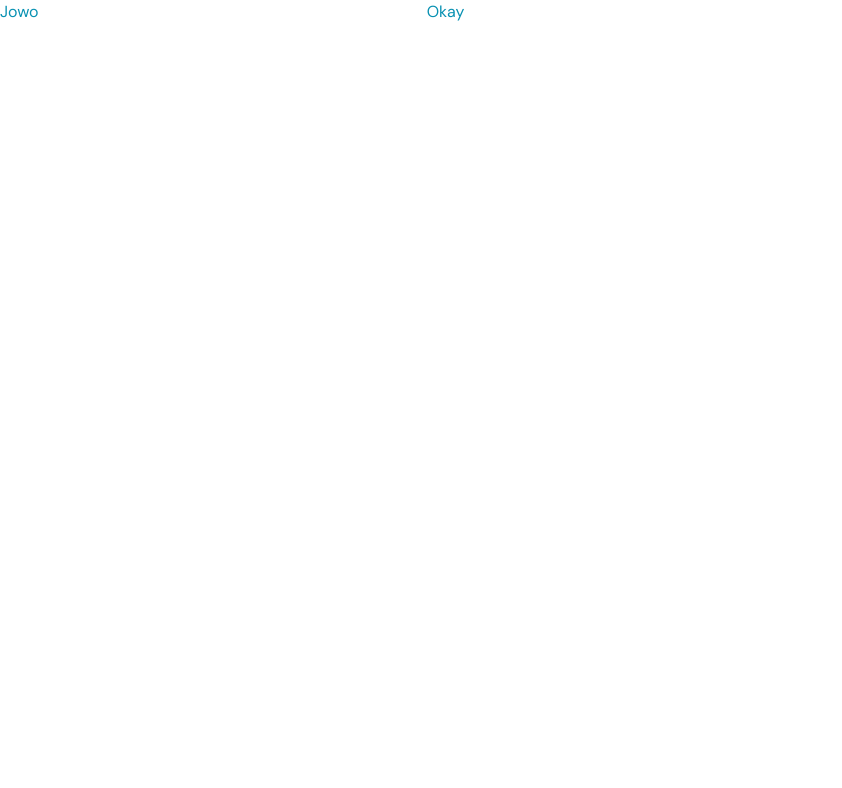
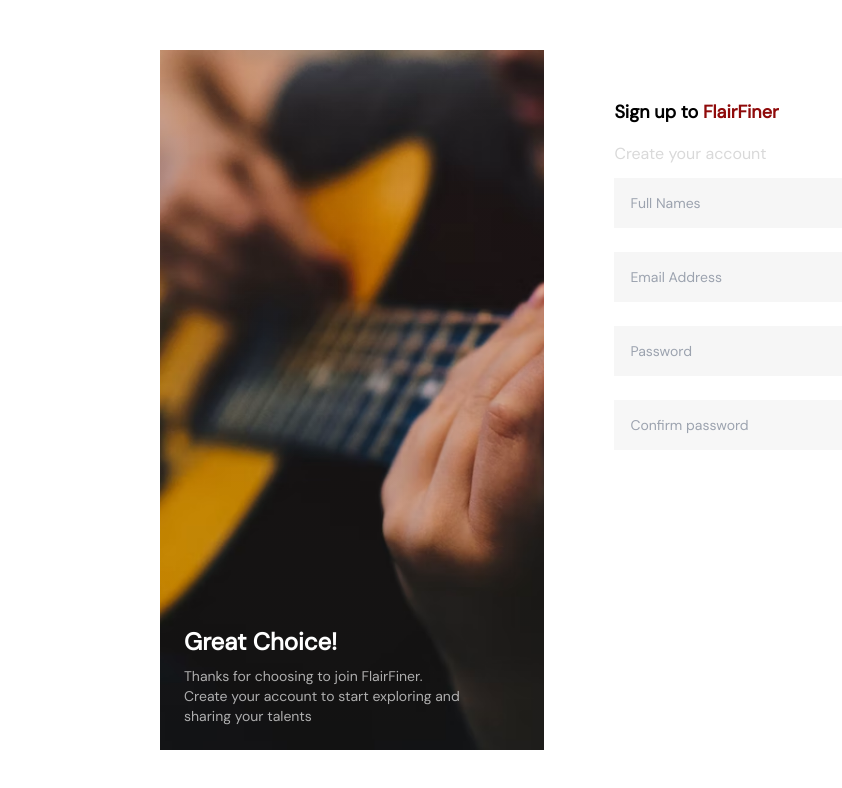
Before and after one commit to the-coder-kalisa/FlairFiner_frontend, a React (Vite) app: page /signup in a window 1280 px wide. Shown: the top 788 px of the page, without its empty margins (0-842 px from the left). Built offline with nearby package versions, Linux system fonts and the light colour scheme.

Commit message:
Going in linux

```diff
--- a/package.json
+++ b/package.json
@@ -9,6 +9,9 @@
     "preview": "vite preview"
   },
   "dependencies": {
+    "@emotion/react": "^11.10.6",
+    "@emotion/styled": "^11.10.6",
+    "@mui/material": "^5.11.10",
     "react": "^18.2.0",
     "react-dom": "^18.2.0",
     "react-router-dom": "^6.8.1"
--- a/src/components/signup/Signup.tsx
+++ b/src/components/signup/Signup.tsx
@@ -1,11 +1,16 @@
 import React from 'react'
-import './Signup.css'
-const Signup=()=> {
+// import 'Signup.css'
+
+import SignupLeft from './SignupLeft'
+import SignupRight from './SignupRight'
+const Signup : React.FC=()=> {
   return (
-    <div className="h-screen w-screen bg-white flex flex-row text-cyan-600">
+    <div className="lg:h-screen lg:w-screen flex items-center justify-center flex-row bg-white">
+    <div className='w-9/12 h-[87.5%] flex flex-row '>
 
-    <div id='left' className='w-1/3 bg-["A30404"] bg-cover'>Jowo</div>
-    <div id='right' className="w-2/3 ">Okay</div>
+   <SignupLeft  />
+   <SignupRight />
+    </div>
     </div>
   )
 }
--- a/src/components/signup/SignupLeft.tsx
+++ b/src/components/signup/SignupLeft.tsx
@@ -1,8 +1,12 @@
 import React from 'react'
-
-const SignupLeft=()=> {
+import './style/Signup.css'
+import '../.././index.css'
+const SignupLeft: React.FC= () => {
   return (
-    <div>SignupLeft</div>
+    <div className='text-white lg:flex flex-col signup-left w-[40%] justify-end p-6 hidden '>
+        <h2 className='md py-2'>Great Choice!</h2>
+        <span className='text-sm text-[rgba(255,255,255,0.66)] '>Thanks for choosing to join FlairFiner.<br />Create your account to start exploring and <br />sharing your talents </span>
+    </div>
   )
 }
 export default SignupLeft
--- a/src/components/signup/SignupRight.tsx
+++ b/src/components/signup/SignupRight.tsx
@@ -3,7 +3,21 @@ import React from 'react'
 
 const SignupRight=()=>{
   return (
-    <div>SignupRight</div>
+    <div className='bg-white w-[60%] lg:h-full p-8'>
+      <div className='leading-6 mx-auto w-[85%] '>
+        <h1 className='text-black text-lg lg:font-bold py-4 '>Sign up to <span className='text-[#8F0A0A]'>FlairFiner</span>
+        </h1>
+        <span className='text-[#D9D9D9]'>Create your account</span>
+      </div>
+      <div className='mx-auto w-[85%] pt-3'>
+        <input className='outline-none p-3 bg-[#F6F6F6] mb-6 w-[85%] pl-4 text-sm  h-[50px] focus:bg-[white] focus:border-2' type="text" placeholder='Full Names' required />
+        <input className='outline-none p-3 bg-[#F6F6F6] mb-6 w-[85%] pl-4 text-sm h-[50px] focus:bg-[white] focus:border-2' type="text" placeholder='Email Address' required />
+
+        <input className='outline-none p-3 bg-[#F6F6F6] mb-6 w-[85%] pl-4 text-sm h-[50px] focus:bg-[white] focus:border-2' type="text" placeholder='Password' required />
+        <input className='outline-none p-3 bg-[#F7F7F7] mb-6 w-[85%] pl-4 text-sm h-[50px] focus:bg-[white] focus:border-2' type="text" placeholder='Confirm password' required />
+
+      </div>
+    </div>
   )
 }
 export default SignupRight
--- /dev/null
+++ b/src/components/signup/style/Signup.css
@@ -0,0 +1,12 @@
+.signup-left{
+    background-image: linear-gradient(rgba(163,4,4,0.05), rgba(4, 9, 30, 0)),url(../SignupImages/somepic.png);
+
+    background-repeat: no-repeat;
+    background-size: cover;
+
+
+}
+.eye{
+    background-image: url(../SignupImages/eye.svg);
+    background-size: cover;
+}
--- a/src/index.css
+++ b/src/index.css
@@ -4,29 +4,9 @@
 @tailwind utilities;
 :root {
   font-family: 'DM Sans';
-  line-height: 1.5;
-  font-weight: 400;
-
-  color-scheme: light dark;
-  color: rgba(255, 255, 255, 0.87);
-  background-color: #242424;
-
-  font-synthesis: none;
-  text-rendering: optimizeLegibility;
-  -webkit-font-smoothing: antialiased;
-  -moz-osx-font-smoothing: grayscale;
-  -webkit-text-size-adjust: 100%;
-
 }
 
-a {
-  font-weight: 500;
-  color: #646cff;
-  text-decoration: inherit;
-}
-a:hover {
-  color: #535bf2;
-}
+
 
 body {
   margin: 0;
@@ -60,20 +40,99 @@ button:focus-visible {
   outline: 4px auto -webkit-focus-ring-color;
 }
 
-@media (prefers-color-scheme: light) {
-  :root {
-    color: #213547;
-    background-color: #ffffff;
-  }
-  a:hover {
-    color: #747bff;
-  }
-  button {
-    background-color: #f9f9f9;
-  }
+
+*{
+	margin: 0;
+	padding: 0;
+	transition: 0.3s ease;
+	font-family: "DM Sans", -apple-system, BlinkMacSystemFont, "Segoe UI",
+		"Roboto", "Oxygen", "Ubuntu", "Cantarell", "Fira Sans", "Droid Sans",
+		"Helvetica Neue", sans-serif !important;
+	-webkit-font-smoothing: antialiased;
+	-moz-osx-font-smoothing: grayscale;
+	box-sizing: border-box;
+
 }
-*{
-  font-family: "DM Sans", -apple-system, BlinkMacSystemFont, "Segoe UI",
-  "Roboto", "Oxygen", "Ubuntu", "Cantarell", "Fira Sans", "Droid Sans",
-  "Helvetica Neue", sans-serif;
+
+@layer components {
+	.navLinks > a{
+		@apply translate-y-[2px];
+	}
+
+	.navLinks > a:not(.active) {
+		--brightness: .9;
+		@apply brightness-90;
+	}
+	.navLinks .active {
+		@apply font-bold text-current;
+	}
+	h1 {
+		@apply font-bold text-2xl;
+	}
+
+	h2 {
+		@apply font-bold text-2xl;
+	}
+
+	h3 {
+		@apply font-bold text-lg;
+	}
+
+	h4{
+		@apply font-bold text-base;
+	}
+
+	.maxw {
+		@apply max-w-[1400px] mx-auto;
+	}
+
+	.middle {
+		@apply px-5 lg:px-20;
+	}
+
+	.midmaxw {
+		@apply mx-auto md:mx-12 rounded-2xl;
+		width: calc(100% - 48px * 2);
+	}
+
+	.AccomodationPage .TextContent > div {
+		@apply max-w-xs;
+	}
+
+	html {
+		@apply text-[15px] md:text-[16px];
+	}
+
+	.Service {
+		@apply overflow-hidden;
+	}
+
+	.Service * {
+		transition: 0.3s ease;
+	}
+	.form-input-container{
+		@apply flex flex-col space-y-2 ;
+	}
+
+	.form-input-container label{
+		@apply text-lg font-semibold capitalize;
+	}
+	.form-input-container input{
+		@apply outline-none py-3 px-4 placeholder:text-gray-400 placeholder:text-sm border border-gray-400 rounded;
+	}
+
+	.form-input-container input:focus{
+		@apply border-blue-500;
+	}
+
+	.Service:hover .Service-Btn {
+		@apply !bottom-2 top-auto;
+	}
+
+	.noChildBorder *{
+		border:none !important;
+	}
+	.noChildOutline *{
+		outline:none !important;
+	}
 }
```
Also changed, not shown: src/components/signup/Signup.css (deleted), src/components/signup/SignupImages/eye.svg (added), 1 other file (tests, documents, lock files or other folders).
